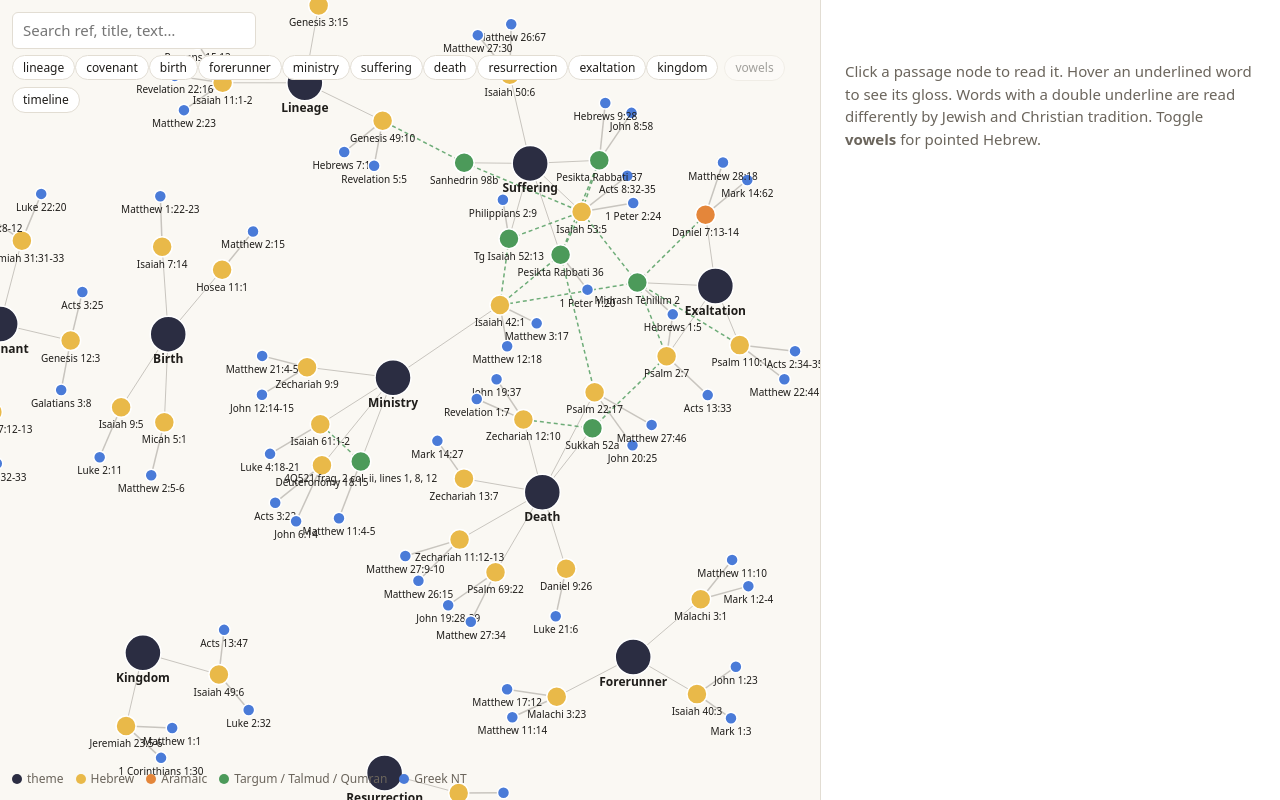
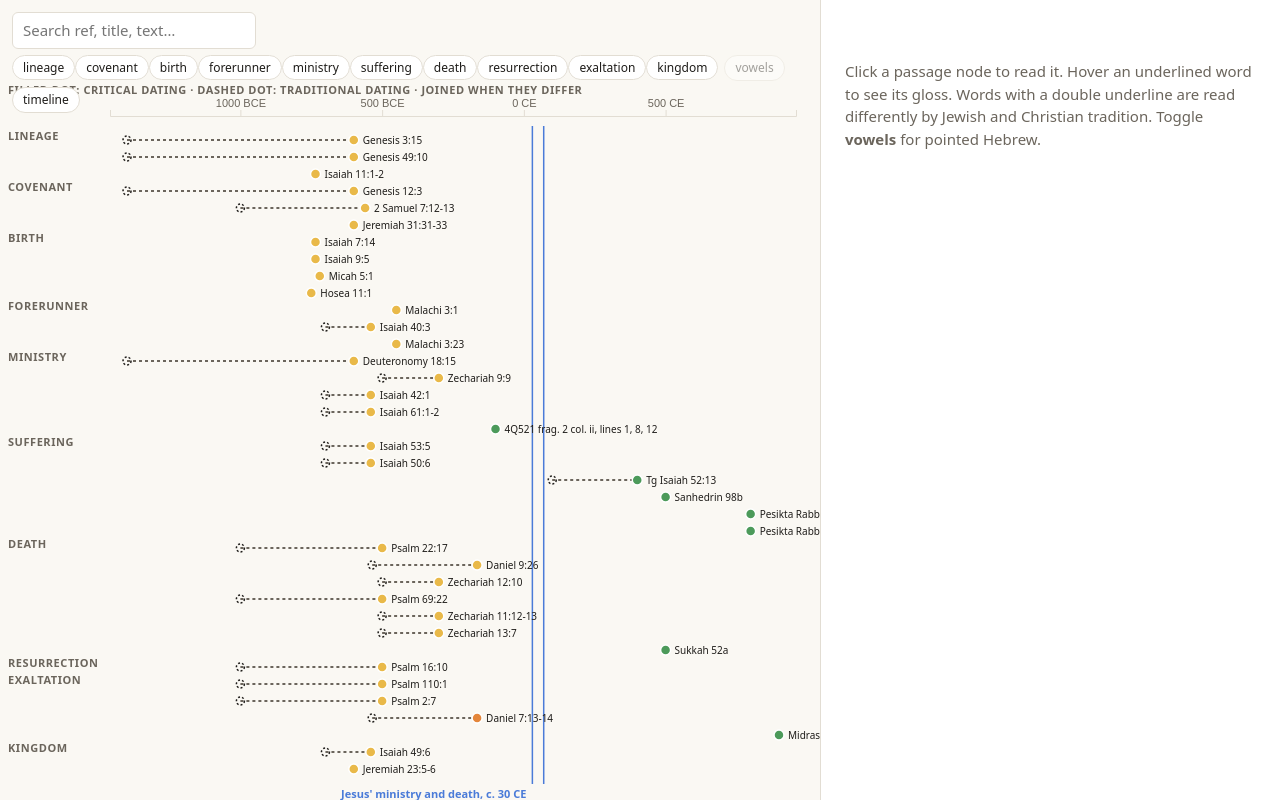
Before and after one commit to Pathos0925/meshiach, a plain HTML site: page web/index.html in a window 1280 px wide. Both pictures are taken after a click on the element "timeline". Drawn offline with nearby package versions, Linux system fonts and the light colour scheme; animation ran at ten frames a second.

Commit message:
Timeline: scrollable rows, adaptive ticks, hide legend in timeline mode
Co-Authored-By: Claude Fable 5.1 <noreply@anthropic.com>

```diff
--- a/web/index.html
+++ b/web/index.html
@@ -23,6 +23,7 @@
   #graph { position: relative; overflow: hidden; }
   svg { width: 100%; height: 100%; display: block; cursor: grab; }
   svg:active { cursor: grabbing; }
+  svg[hidden] { display: none; }
   #controls { position: absolute; top: 12px; left: 12px; display: flex; flex-wrap: wrap; gap: 6px; max-width: calc(100% - 24px); }
   #controls input { padding: 6px 10px; border: 1px solid var(--line); border-radius: 6px; background: var(--panel); color: var(--fg); font: inherit; }
   .chip { padding: 3px 10px; border-radius: 999px; border: 1px solid var(--line); background: var(--panel); font-size: 12px; cursor: pointer; user-select: none; }
@@ -72,7 +73,9 @@
   .link.rel { stroke-dasharray: 4 3; stroke: var(--jew); stroke-opacity: .8; }
   .node.selected circle { stroke: var(--fg); stroke-width: 3px; }
   .node.dim, .link.dim { opacity: .12; }
-  #tl { cursor: default; }
+  #tl { cursor: default; height: auto; }
+  #graph.tl-mode { overflow-y: auto; }
+  #graph.tl-mode #legend { display: none; }
   #tl .axis text { font-size: 11px; fill: var(--muted); }
   #tl .axis line, #tl .axis path { stroke: var(--line); }
   #tl .row text { font-size: 10px; fill: var(--fg); }
@@ -314,22 +317,22 @@
   const fmtYear = y => y < 0 ? `${-y} BCE` : `${y} CE`;
   function drawTimeline() {
     const b = box();
-    tlSvg.attr("viewBox", `0 0 ${b.width} ${b.height}`).selectAll("*").remove();
     const dated = entries.filter(e => dateOf(e));
     const years = dated.flatMap(e => { const d = dateOf(e); return [d.crit, d.trad]; });
-    const left = 110, right = 24, top = 80, bottom = 36;
+    const left = 110, right = 24, top = 130, bottom = 44, rowH = 17;
+    const H = top + dated.length * rowH + bottom;
+    tlSvg.attr("viewBox", `0 0 ${b.width} ${H}`).attr("width", b.width).attr("height", H).selectAll("*").remove();
     const x = d3.scaleLinear().domain([Math.min(...years) - 60, Math.max(...years, 100) + 60]).range([left, b.width - right]);
     const themesHere = THEMES.filter(t => dated.some(e => e.theme === t));
-    const rowH = Math.max(14, (b.height - top - bottom) / dated.length);
     const g = tlSvg.append("g");
     // axis
-    const axis = d3.axisTop(x).ticks(8).tickFormat(fmtYear);
+    const axis = d3.axisTop(x).ticks(Math.max(3, Math.floor((b.width - left - right) / 110))).tickFormat(fmtYear);
     g.append("g").attr("class", "axis").attr("transform", `translate(0,${top - 14})`).call(axis);
     // markers
     [[30, "Jesus' ministry and death, c. 30 CE"], [70, "Temple destroyed, 70 CE"]].forEach(([y, label], i) => {
       const m = g.append("g").attr("class", "marker");
-      m.append("line").attr("x1", x(y)).attr("x2", x(y)).attr("y1", top - 4).attr("y2", b.height - bottom + 8);
-      m.append("text").attr("x", x(y) + 4).attr("y", b.height - bottom + 20 + i * 0).attr("text-anchor", i ? "start" : "end").attr("dx", i ? 4 : -8).text(label);
+      m.append("line").attr("x1", x(y)).attr("x2", x(y)).attr("y1", top - 4).attr("y2", H - bottom + 8);
+      m.append("text").attr("x", x(y)).attr("y", H - bottom + 22 + i * 14).attr("text-anchor", i ? "start" : "end").attr("dx", i ? 6 : -6).text(label);
     });
     // rows grouped by theme
     let yi = 0;
@@ -350,8 +353,8 @@
         yi++;
       });
     });
-    g.append("text").attr("class", "theme-label").attr("x", left).attr("y", top - 40)
-      .text("filled dot: critical dating · dashed dot: traditional dating · dashed line joins them when they differ");
+    g.append("text").attr("class", "theme-label").attr("x", 8).attr("y", top - 36)
+      .text("filled dot: critical dating · dashed dot: traditional dating · joined when they differ");
     applyFilter();
   }
   tlBtn.addEventListener("click", () => {
@@ -359,6 +362,7 @@
     tlBtn.classList.toggle("off", !showTimeline);
     document.getElementById("svg").toggleAttribute("hidden", showTimeline);
     document.getElementById("tl").toggleAttribute("hidden", !showTimeline);
+    document.getElementById("graph").classList.toggle("tl-mode", showTimeline);
     if (showTimeline) drawTimeline();
   });
   tlBtn.classList.add("off");
```
